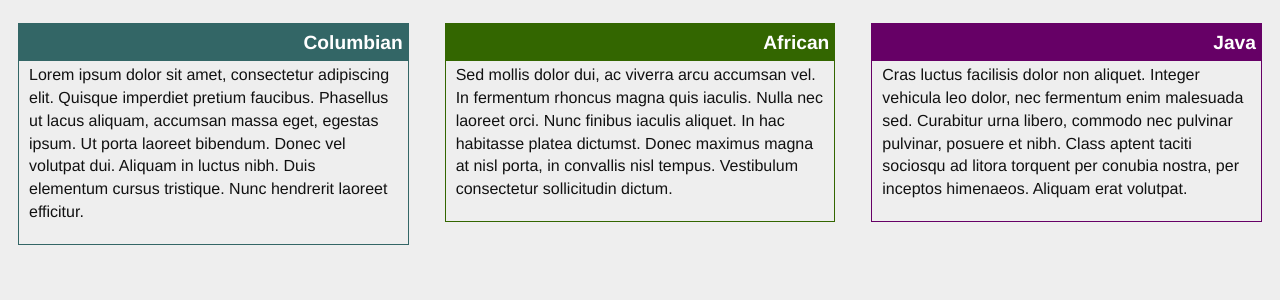
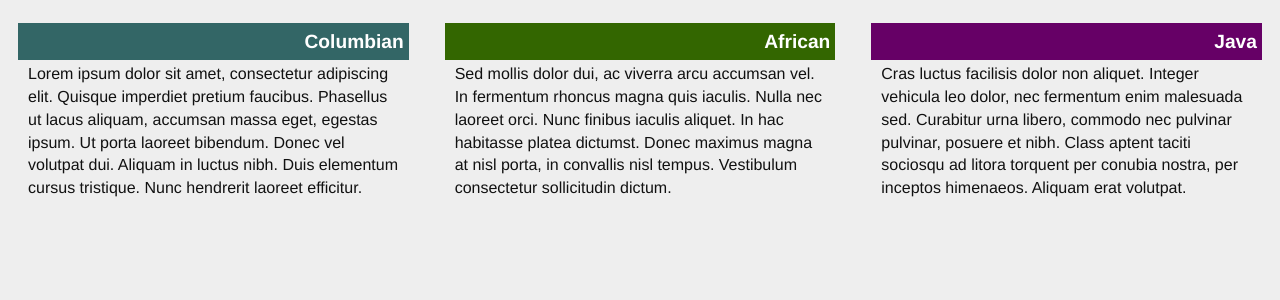
Before and after one commit to k2ed/first-site, a PHP site: page / in a window 1280 px wide. Shown: the part 80-380 px from the top of the page. Run offline with PHP 8.4, Linux system fonts and the light colour scheme; some web fonts are replaced.

Commit message:
Update styles.css

```diff
--- a/module3_assignment/css/styles.css
+++ b/module3_assignment/css/styles.css
@@ -99,7 +99,7 @@ body {
 {
   background-color: #eeeeee;
   position: relative;
-  border: 1px;
+  border: 0px;
   border-style: solid;
   border-color: #336666;
   width: 100%;
@@ -110,7 +110,7 @@ body {
 {
   background-color: #eeeeee;
   position: relative;
-  border: 1px;
+  border: 0px;
   border-style: solid;
   border-color: #336600;
   width: 100%;
@@ -121,7 +121,7 @@ body {
 {
   background-color: #eeeeee;
   position: relative;
-  border: 1px;
+  border: 0px;
   border-style: solid;
   border-color: #660066;
   width: 100%;
```
